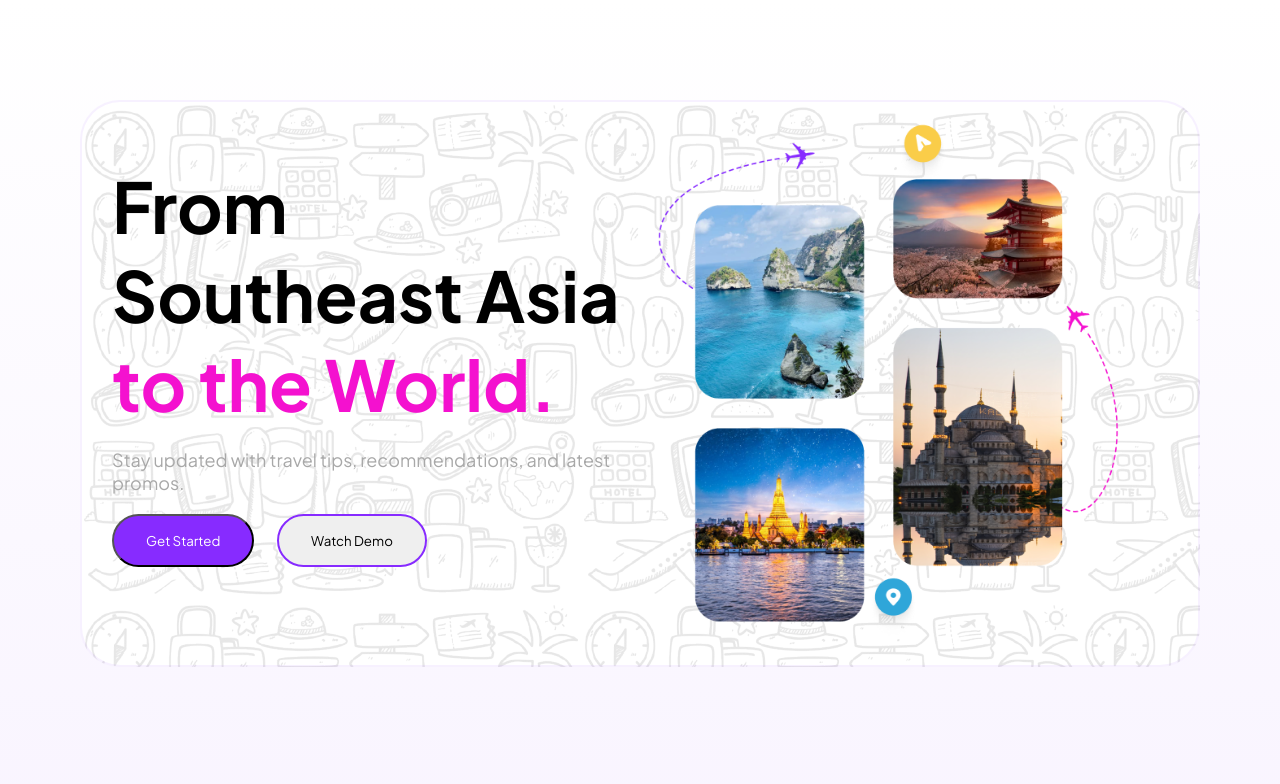
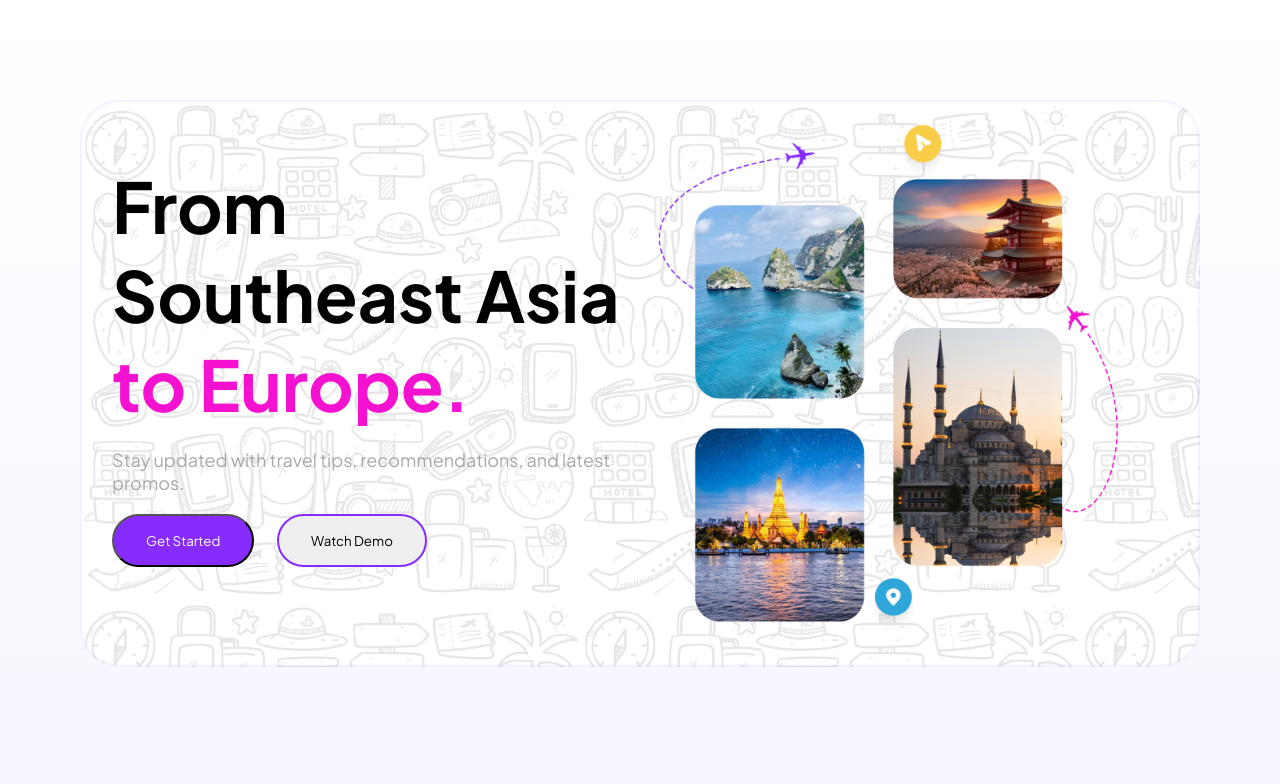
Before and after one commit to ShaifulPalash/tour-mama-code, a plain HTML site: page index.html in a window 1280 px wide. Shown: the top 784 px of the page. Drawn offline with Linux system fonts and the light colour scheme.

Commit message:
replace the world with europe

```diff
--- a/index.html
+++ b/index.html
@@ -19,7 +19,7 @@
 		<div id='banner'>
 			<!-- box 1 -->
 			<div class="banner-content">
-				<h1>From <br> Southeast Asia <span>to the World.</span></h1>
+				<h1>From <br> Southeast Asia <span>to Europe.</span></h1>
 				<p>Stay updated with travel tips, recommendations, and latest promos.</p>
 				<div class='button-box'>
 					<button class='btn'>Get Started</button>
```
